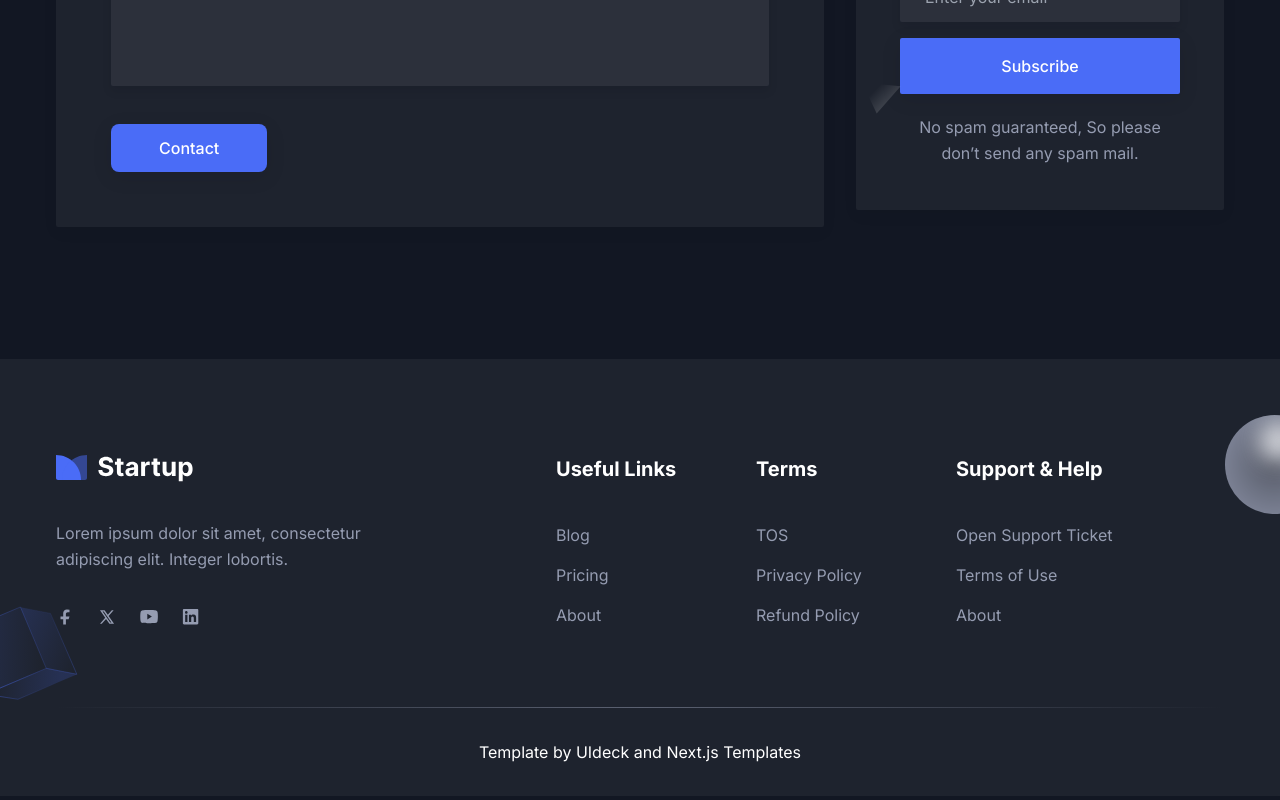
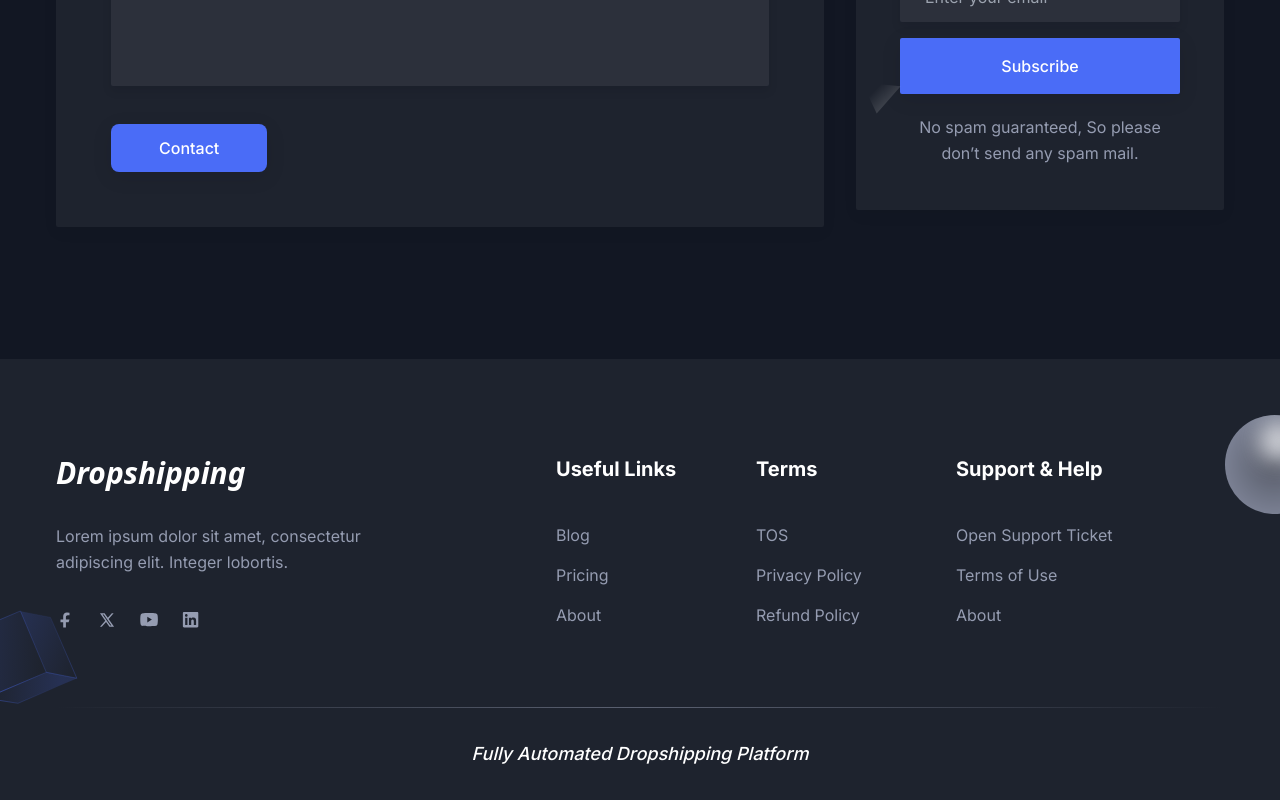
Before and after one commit to X-spec7/dropship-automate-platform, a Next.js app: page / in a window 1280 px wide. Shown: the part 7387-8187 px from the top of the page. Built offline with nearby package versions, Linux system fonts and the light colour scheme.

Commit message:
chore: update content

```diff
--- a/src/components/Footer/index.tsx
+++ b/src/components/Footer/index.tsx
@@ -11,7 +11,7 @@ const Footer = () => {
             <div className="w-full px-4 md:w-1/2 lg:w-4/12 xl:w-5/12">
               <div className="mb-12 max-w-[360px] lg:mb-16">
                 <Link href="/" className="mb-8 inline-block">
-                  <Image
+                  {/* <Image
                     src="/images/logo/logo-2.svg"
                     alt="logo"
                     className="w-full dark:hidden"
@@ -24,7 +24,10 @@ const Footer = () => {
                     className="hidden w-full dark:block"
                     width={140}
                     height={30}
-                  />
+                  /> */}
+                  <span className="text-3xl font-semibold italic font-sans">
+                    Dropshipping
+                  </span>
                 </Link>
                 <p className="mb-9 text-base leading-relaxed text-body-color dark:text-body-color-dark">
                   Lorem ipsum dolor sit amet, consectetur adipiscing elit.
@@ -214,25 +217,8 @@ const Footer = () => {
 
           <div className="h-px w-full bg-gradient-to-r from-transparent via-[#D2D8E183] to-transparent dark:via-[#959CB183]"></div>
           <div className="py-8">
-            <p className="text-center text-base text-body-color dark:text-white">
-              Template by{" "}
-              <a
-                href="http://uideck.com"
-                target="_blank"
-                rel="noopener noreferrer"
-                className="hover:text-primary"
-              >
-                UIdeck
-              </a>{" "}
-              and{" "}
-              <a
-                href="https://nextjstemplates.com"
-                target="_blank"
-                rel="noopener noreferrer"
-                className="hover:text-primary"
-              >
-                Next.js Templates
-              </a>
+            <p className="text-center text-lg font-medium italic text-body-color dark:text-white">
+              Fully Automated Dropshipping Platform
             </p>
           </div>
         </div>
```
